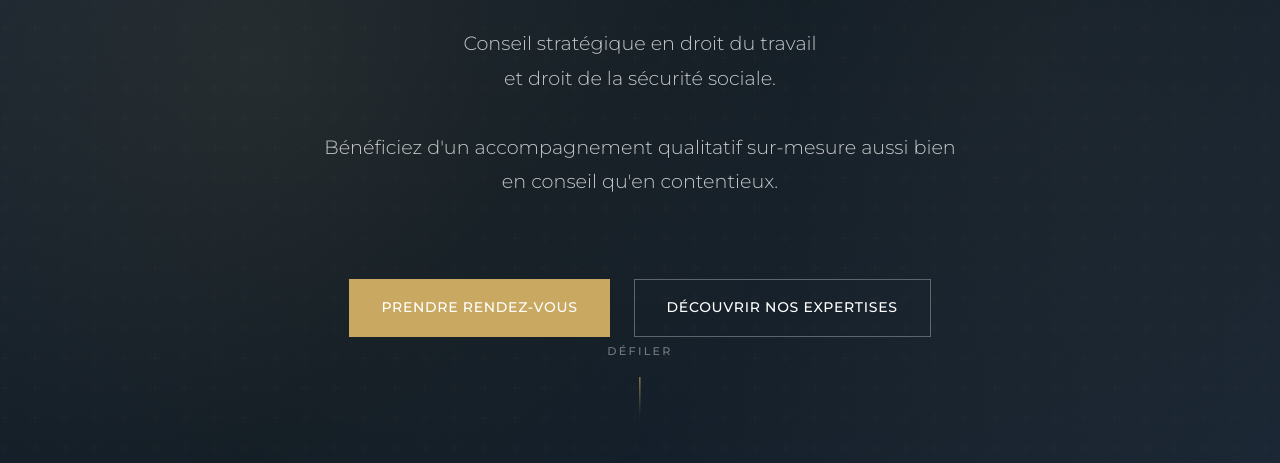
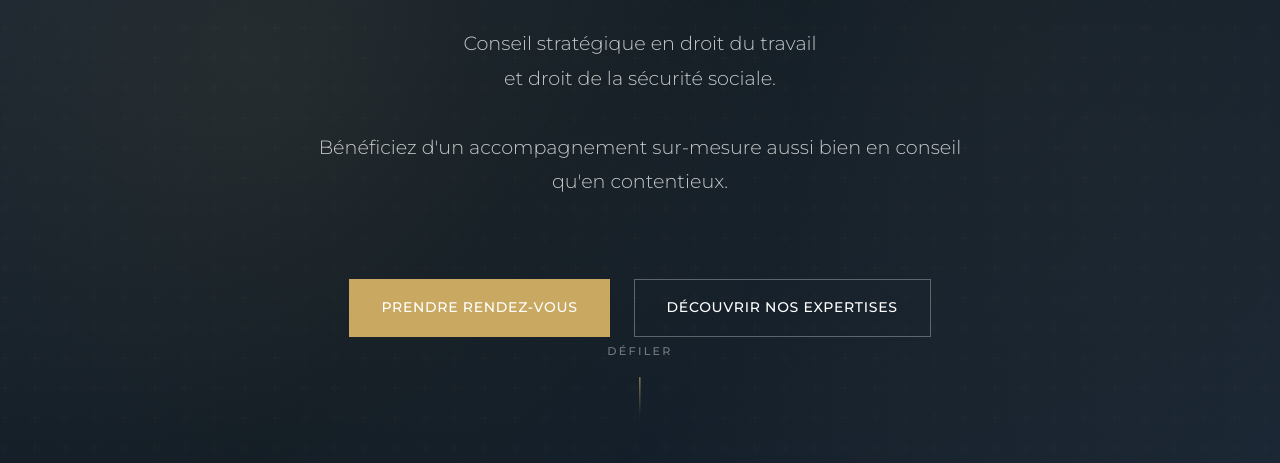
Before and after one commit to Amirault/amelie-amirault-avocat, a plain HTML site: page index.html in a window 1280 px wide. Shown: the part 337-800 px from the top of the page. Drawn offline with nearby package versions, Linux system fonts and the light colour scheme.

Commit message:
hero: remove 'qualitatif' from tagline

```diff
--- a/index.html
+++ b/index.html
@@ -287,7 +287,7 @@
         <div class="hero-content">
             <p class="hero-subtitle">Barreau de Martinique</p>
             <h1 class="hero-title">AMIRAULT<br><span>AVOCATS</span></h1>
-            <p class="hero-tagline">Conseil stratégique en droit du travail<br>et droit de la sécurité sociale.<br><br>Bénéficiez d'un accompagnement qualitatif sur-mesure aussi bien en conseil qu'en contentieux.</p>
+            <p class="hero-tagline">Conseil stratégique en droit du travail<br>et droit de la sécurité sociale.<br><br>Bénéficiez d'un accompagnement sur-mesure aussi bien en conseil qu'en contentieux.</p>
             <div class="hero-cta">
                 <a href="#contact" class="btn btn-primary">Prendre rendez-vous</a>
                 <a href="#expertises" class="btn btn-secondary">Découvrir nos expertises</a>
```
